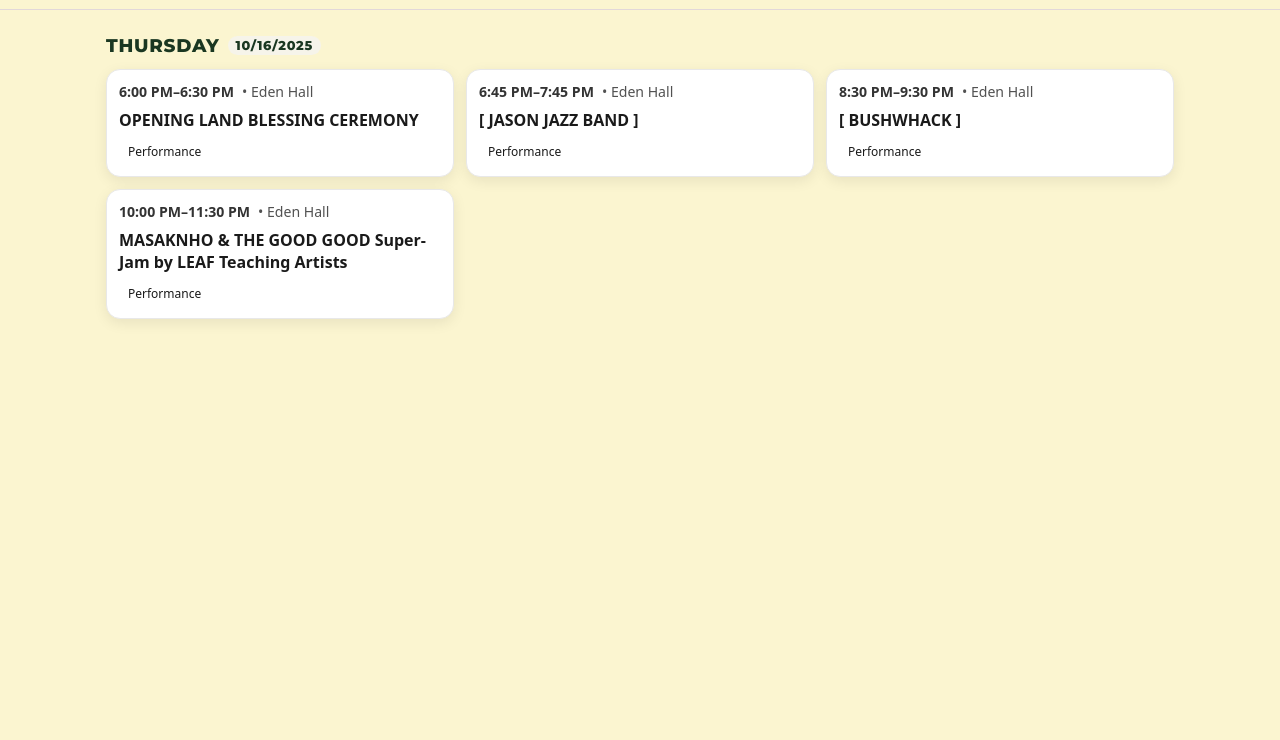
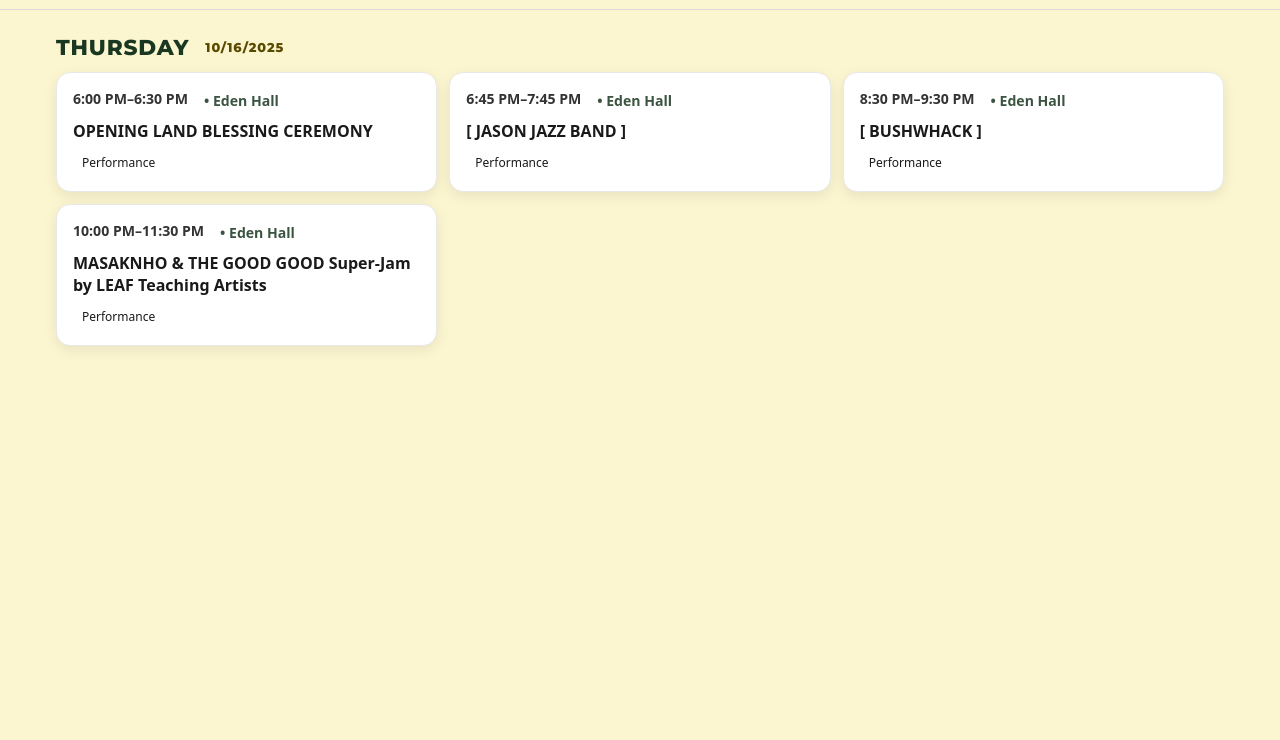
Before and after one commit to juanitok94/leaf-festi-schedule, a plain HTML site: page public/index.html in a window 1280 px wide. Shown: the part 60-800 px from the top of the page. Drawn offline with nearby package versions, Linux system fonts and the light colour scheme.

Commit message:
Update theme.css
UI/Style polish (targeted, optional)

```diff
--- a/public/css/theme.css
+++ b/public/css/theme.css
@@ -108,3 +108,32 @@ html,body{margin:0;padding:0;background:var(--bg);color:var(--text);font-family:
   background: color-mix(in hsl, var(--leaf-light-green) 25%, #fff);
 }
 /* ======================================================================= */
+/* --- Small LEAF polish --- */
+
+/* Tabs look crisper in all-caps, matching headings */
+.tabs .tab{ text-transform: uppercase; letter-spacing:.03em; font-weight:600; }
+
+/* Day heading size + a warm date pill */
+.day-title{ font-size:1.35rem; }
+.day-title .pill{
+  background: color-mix(in hsl, var(--leaf-yellow) 30%, #fff);
+  color:#5a4a00;
+}
+
+/* Cards: a touch more breathing room & soft hover on desktop */
+.card{ padding:16px; transition: box-shadow .2s ease, transform .2s ease; }
+@media (min-width:980px){
+  .card:hover{ box-shadow:0 8px 22px rgba(0,0,0,.12); transform: translateY(-1px); }
+}
+
+/* Meta line: stage as a subtle chip; time a bit bolder */
+.meta .time{ font-weight:700; }
+.meta .stage{
+  font-weight:600;
+  background: color-mix(in hsl, var(--leaf-dark-green) 8%, #fff);
+  padding:2px 8px; border-radius:999px;
+  color: hsl(var(--leaf-dark-green));
+}
+
+/* Optional: a tad wider layout if you want 3 cards to breathe */
+.container{ max-width:1200px; }
```
